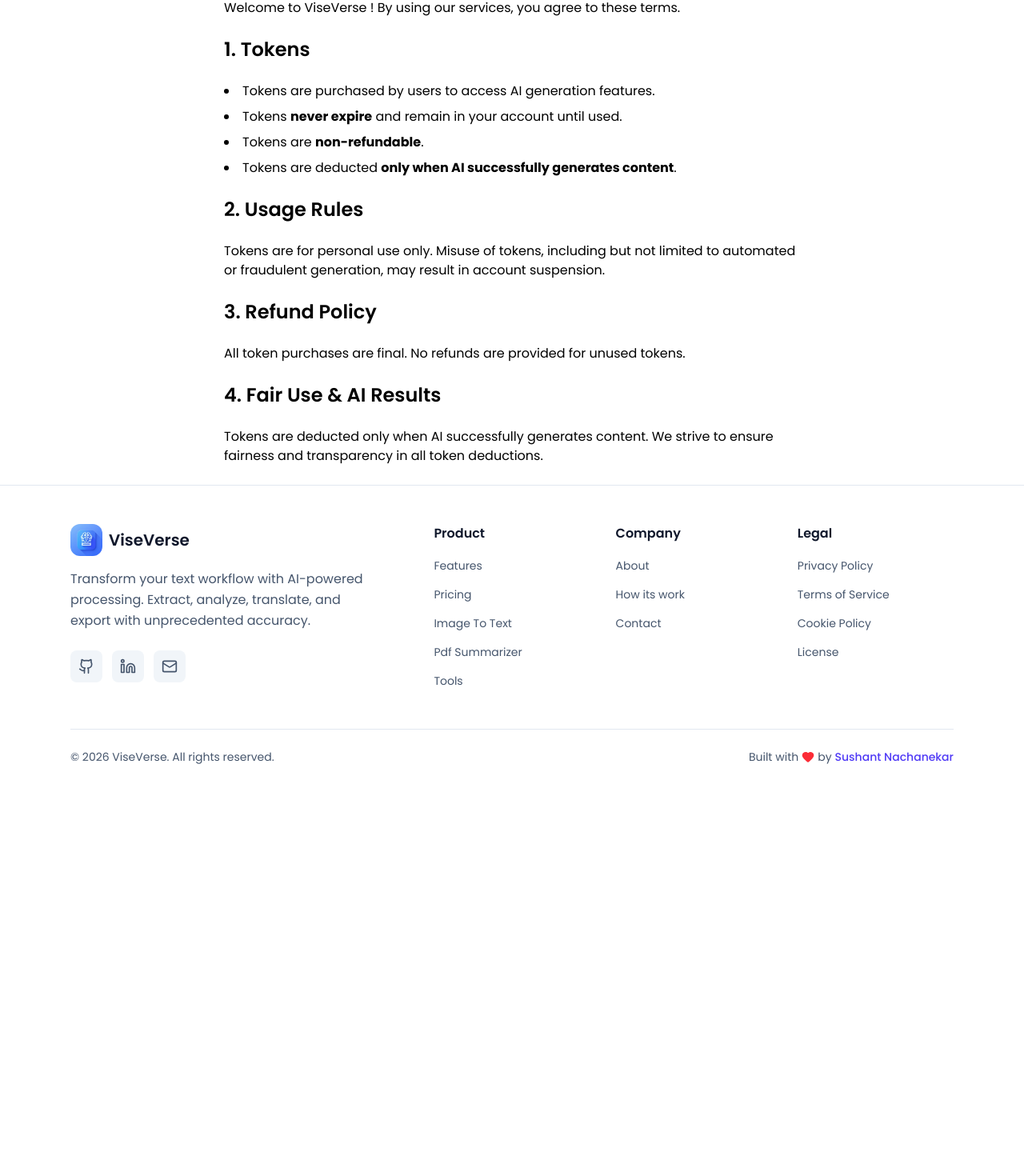
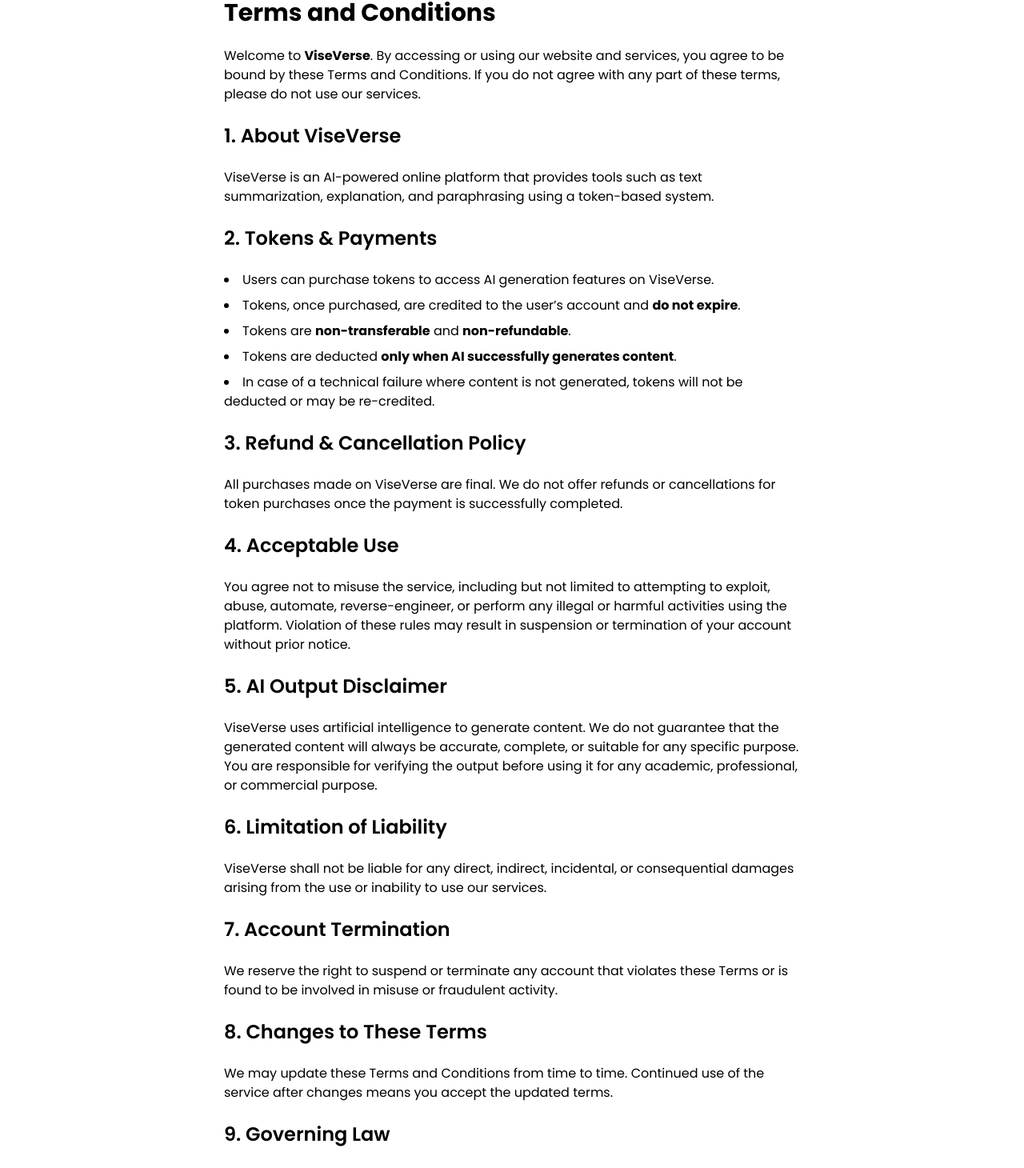
Before and after one commit to DevSushant03/ViseVerse, a Next.js app in the folder client/: page /legal/terms-and-conditions in a window 1280 px wide. Shown: the part 86-1546 px from the top of the page at 80% size. Before the commit the page ends 1066 px from the top, so only its background shows below. Built offline with nearby package versions, Linux system fonts and the light colour scheme; no server answers.

Commit message:
update pages

```diff
--- a/client/src/app/legal/cookies-policy/page.jsx
+++ /dev/null
@@ -1,39 +0,0 @@
-export default function CookiesPolicy() {
-  return (
-    <div className="max-w-3xl mx-auto p-6 space-y-6">
-      <h1 className="text-3xl font-bold">Cookies Policy</h1>
-
-      <p>
-        At ViseVerse, we use cookies to improve your experience on our platform.
-        This Cookies Policy explains what cookies are, how we use them, and your choices.
-      </p>
-
-      <h2 className="text-2xl font-semibold">1. What are Cookies?</h2>
-      <p>
-        Cookies are small text files stored on your device by your browser when you visit
-        a website. They help remember your preferences and improve website functionality.
-      </p>
-
-      <h2 className="text-2xl font-semibold">2. How We Use Cookies</h2>
-      <ul className="list-disc list-inside space-y-2">
-        <li>To maintain your login session and account security.</li>
-        <li>To remember your preferences and settings.</li>
-        <li>To analyze site usage and improve our services.</li>
-        <li>To provide personalized content and AI features based on your activity.</li>
-      </ul>
-
-      <h2 className="text-2xl font-semibold">3. Third-Party Cookies</h2>
-      <p>
-        We may use third-party services like analytics or payment processors (e.g., Razorpay)
-        that place cookies on your device to provide their services.
-      </p>
-
-      <h2 className="text-2xl font-semibold">4. Your Choices</h2>
-      <ul className="list-disc list-inside space-y-2">
-        <li>You can choose to disable cookies in your browser settings, but some features may not work properly.</li>
-        <li>Cookies do not store sensitive personal information like passwords or credit card details.</li>
-      </ul>
-
-    </div>
-  );
-}
--- a/client/src/app/legal/license/page.jsx
+++ /dev/null
@@ -1,41 +0,0 @@
-export default function License() {
-  return (
-    <div className="max-w-3xl mx-auto p-6 space-y-6">
-      <h1 className="text-3xl font-bold">License</h1>
-
-      <p>
-        By using ViseVerse , you are granted a non-exclusive, non-transferable license
-        to access and use the AI generation services.
-      </p>
-
-      <h2 className="text-2xl font-semibold">1. Tokens</h2>
-      <ul className="list-disc list-inside space-y-2">
-        <li>Access to AI generation is via tokens purchased in-app.</li>
-        <li>Tokens <strong>never expire</strong> and remain in your account until used.</li>
-        <li>Tokens are <strong>non-refundable</strong>.</li>
-        <li>Tokens are deducted <strong>only when AI successfully generates content</strong>.</li>
-      </ul>
-
-      <h2 className="text-2xl font-semibold">2. License Scope</h2>
-      <ul className="list-disc list-inside space-y-2">
-        <li>You may use AI-generated content for personal or commercial purposes, depending on your plan.</li>
-        <li>You may not redistribute, resell, or share tokens with others.</li>
-        <li>Modifying, reverse-engineering, or exploiting the platform is prohibited.</li>
-      </ul>
-
-      <h2 className="text-2xl font-semibold">3. Fair Use & Compliance</h2>
-      <p>
-        All users must follow fair use guidelines. Misuse, including automated or fraudulent
-        generation, may result in account suspension or revocation of license.
-      </p>
-
-      <h2 className="text-2xl font-semibold">4. Intellectual Property</h2>
-      <p>
-        AI-generated content is owned by the user once successfully generated, but the
-        underlying platform and algorithms remain the property of [Your App Name].
-      </p>
-
-
-    </div>
-  );
-}
--- a/client/src/app/legal/privacy-policy/page.jsx
+++ b/client/src/app/legal/privacy-policy/page.jsx
@@ -1,43 +1,96 @@
 export const metadata = {
   title: "Privacy Policy – ViseVerse",
-  description: "Read the Privacy Policy of ViseVerse to understand how we collect, use, and protect your data.",
+  description:
+    "Read the Privacy Policy of ViseVerse to understand how we collect, use, and protect your data.",
   robots: { index: false, follow: true },
 };
 
 export default function PrivacyPolicy() {
   return (
-    <div className="max-w-4xl mx-auto p-6">
-      <h1 className="text-3xl font-bold mb-4">Privacy Policy</h1>
+    <div className="max-w-4xl mx-auto p-6 space-y-6">
+      <h1 className="text-3xl font-bold">Privacy Policy</h1>
 
-      <p className="mb-4">
-        At ViseVerse, we respect your privacy and are committed to protecting your personal information.
-        This Privacy Policy explains how we collect, use, and safeguard your data.
+      <p>
+        At <strong>ViseVerse</strong>, we respect your privacy and are committed
+        to protecting your personal information. This Privacy Policy explains
+        how we collect, use, store, and safeguard your information when you use
+        our website and services.
       </p>
 
-      <h2 className="text-xl font-semibold mt-6 mb-2">Information We Collect</h2>
+      <h2 className="text-xl font-semibold">1. Information We Collect</h2>
+      <p>We may collect the following types of information:</p>
+      <ul className="list-disc ml-6">
+        <li>Email address and basic account information</li>
+        <li>Usage data such as pages visited and features used</li>
+        <li>Text or files you upload for processing</li>
+        <li>Payment-related information (processed securely by Razorpay)</li>
+      </ul>
+
+      <h2 className="text-xl font-semibold">2. How We Use Your Information</h2>
+      <ul className="list-disc ml-6">
+        <li>To provide, operate, and improve our services</li>
+        <li>To process payments and manage token purchases</li>
+        <li>To maintain security and prevent fraud or misuse</li>
+        <li>To communicate important service-related updates</li>
+      </ul>
+
+      <h2 className="text-xl font-semibold">
+        3. Payments & Third-Party Services
+      </h2>
       <p>
-        We may collect basic information such as email address, usage data, and uploaded files for
-        processing purposes.
+        All payments on ViseVerse are processed securely through{" "}
+        <strong>Razorpay</strong>. We do not store your card, UPI, or banking
+        details on our servers. We may also use third-party AI service providers
+        to process the content you submit.
       </p>
 
-      <h2 className="text-xl font-semibold mt-6 mb-2">How We Use Your Information</h2>
-      <ul className="list-disc ml-6">
-        <li>To provide and improve our services</li>
-        <li>To maintain security and prevent abuse</li>
-        <li>To communicate important updates</li>
-      </ul>
-
-      <h2 className="text-xl font-semibold mt-6 mb-2">Data Security</h2>
+      <h2 className="text-xl font-semibold">4. Data Storage & Security</h2>
       <p>
-        We take reasonable measures to protect your data, but no method of transmission over the internet is 100% secure.
+        We take reasonable technical and organizational measures to protect your
+        data. However, no method of transmission over the Internet or electronic
+        storage is 100% secure, and we cannot guarantee absolute security.
       </p>
 
-      <h2 className="text-xl font-semibold mt-6 mb-2">Changes</h2>
+      <h2 className="text-xl font-semibold">5. Cookies</h2>
       <p>
-        We may update this policy from time to time. Continued use of ViseVerse means you accept the changes.
+        We may use cookies or similar technologies to improve user experience,
+        analyze usage, and maintain login sessions.
       </p>
 
-      <p className="mt-6">Last updated: January 2026</p>
+      <h2 className="text-xl font-semibold">6. Data Sharing</h2>
+      <p>
+        We do not sell or rent your personal data. Your information may only be
+        shared with trusted third-party services (such as payment gateways or AI
+        providers) strictly for providing the service.
+      </p>
+
+      <h2 className="text-xl font-semibold">7. Your Rights</h2>
+      <p>
+        You may contact us to request access, correction, or deletion of your
+        personal data, subject to legal and operational requirements.
+      </p>
+
+      <h2 className="text-xl font-semibold">8. Changes to This Policy</h2>
+      <p>
+        We may update this Privacy Policy from time to time. Continued use of
+        ViseVerse after changes means you accept the updated policy.
+      </p>
+
+      <h2 className="text-xl font-semibold">9. Governing Law</h2>
+      <p>
+        This Privacy Policy shall be governed by and construed in accordance
+        with the laws of India.
+      </p>
+
+      <h2 className="text-xl font-semibold">10. Contact Information</h2>
+      <p>
+        If you have any questions about this Privacy Policy, you can contact us
+        at:
+        <br />
+        <strong>Email:</strong> mrsushant2005@gmail.com
+      </p>
+
+      <p className="text-sm text-gray-500 pt-4">Last updated: January 2026</p>
     </div>
   );
 }
--- a/client/src/app/legal/terms-and-conditions/page.jsx
+++ b/client/src/app/legal/terms-and-conditions/page.jsx
@@ -1,46 +1,101 @@
 export default function TermsAndConditions() {
   return (
-    <div className="max-w-3xl mx-auto p-6 space-y-6">
+    <div className="max-w-3xl mt-15 mx-auto p-6 space-y-6">
       <h1 className="text-3xl font-bold">Terms and Conditions</h1>
 
       <p>
-        Welcome to ViseVerse ! By using our services, you agree to these
-        terms.
+        Welcome to <strong>ViseVerse</strong>. By accessing or using our website
+        and services, you agree to be bound by these Terms and Conditions. If you
+        do not agree with any part of these terms, please do not use our
+        services.
       </p>
 
-      <h2 className="text-2xl font-semibold">1. Tokens</h2>
+      <h2 className="text-2xl font-semibold">1. About ViseVerse</h2>
+      <p>
+        ViseVerse is an AI-powered online platform that provides tools such as
+        text summarization, explanation, and paraphrasing using a token-based
+        system.
+      </p>
+
+      <h2 className="text-2xl font-semibold">2. Tokens & Payments</h2>
       <ul className="list-disc list-inside space-y-2">
-        <li>Tokens are purchased by users to access AI generation features.</li>
         <li>
-          Tokens <strong>never expire</strong> and remain in your account until
-          used.
+          Users can purchase tokens to access AI generation features on
+          ViseVerse.
         </li>
         <li>
-          Tokens are <strong>non-refundable</strong>.
+          Tokens, once purchased, are credited to the user’s account and{" "}
+          <strong>do not expire</strong>.
         </li>
         <li>
-          Tokens are deducted{" "}
-          <strong>only when AI successfully generates content</strong>.
+          Tokens are <strong>non-transferable</strong> and{" "}
+          <strong>non-refundable</strong>.
+        </li>
+        <li>
+          Tokens are deducted <strong>only when AI successfully generates
+          content</strong>.
+        </li>
+        <li>
+          In case of a technical failure where content is not generated, tokens
+          will not be deducted or may be re-credited.
         </li>
       </ul>
 
-      <h2 className="text-2xl font-semibold">2. Usage Rules</h2>
+      <h2 className="text-2xl font-semibold">3. Refund & Cancellation Policy</h2>
       <p>
-        Tokens are for personal use only. Misuse of tokens, including but not
-        limited to automated or fraudulent generation, may result in account
-        suspension.
+        All purchases made on ViseVerse are final. We do not offer refunds or
+        cancellations for token purchases once the payment is successfully
+        completed.
       </p>
 
-      <h2 className="text-2xl font-semibold">3. Refund Policy</h2>
+      <h2 className="text-2xl font-semibold">4. Acceptable Use</h2>
       <p>
-        All token purchases are final. No refunds are provided for unused
-        tokens.
+        You agree not to misuse the service, including but not limited to
+        attempting to exploit, abuse, automate, reverse-engineer, or perform any
+        illegal or harmful activities using the platform. Violation of these
+        rules may result in suspension or termination of your account without
+        prior notice.
       </p>
 
-      <h2 className="text-2xl font-semibold">4. Fair Use & AI Results</h2>
+      <h2 className="text-2xl font-semibold">5. AI Output Disclaimer</h2>
       <p>
-        Tokens are deducted only when AI successfully generates content. We
-        strive to ensure fairness and transparency in all token deductions.
+        ViseVerse uses artificial intelligence to generate content. We do not
+        guarantee that the generated content will always be accurate, complete,
+        or suitable for any specific purpose. You are responsible for verifying
+        the output before using it for any academic, professional, or commercial
+        purpose.
+      </p>
+
+      <h2 className="text-2xl font-semibold">6. Limitation of Liability</h2>
+      <p>
+        ViseVerse shall not be liable for any direct, indirect, incidental, or
+        consequential damages arising from the use or inability to use our
+        services.
+      </p>
+
+      <h2 className="text-2xl font-semibold">7. Account Termination</h2>
+      <p>
+        We reserve the right to suspend or terminate any account that violates
+        these Terms or is found to be involved in misuse or fraudulent activity.
+      </p>
+
+      <h2 className="text-2xl font-semibold">8. Changes to These Terms</h2>
+      <p>
+        We may update these Terms and Conditions from time to time. Continued
+        use of the service after changes means you accept the updated terms.
+      </p>
+
+      <h2 className="text-2xl font-semibold">9. Governing Law</h2>
+      <p>
+        These Terms shall be governed by and construed in accordance with the
+        laws of India.
+      </p>
+
+      <h2 className="text-2xl font-semibold">10. Contact Information</h2>
+      <p>
+        For any questions regarding these Terms, you can contact us at:
+        <br />
+        <strong>Email:</strong> mrsushant2005@gmail.com
       </p>
     </div>
   );
--- a/client/src/components/Footer.jsx
+++ b/client/src/components/Footer.jsx
@@ -15,13 +15,11 @@
     company: [
       { label: "About", href: "/about" },
       { label: "How its work", href: "/how-its-work" },
-      { label: "Contact", href: "/contact" },
     ],
     legal: [
       { label: "Privacy Policy", href: "/legal/privacy-policy" },
-      { label: "Terms of Service", href: "/legal/terms-and-conditions" },
-      { label: "Cookie Policy", href: "/legal/cookies-policy" },
-      { label: "License", href: "/legal/license" },
+      { label: "Terms and conditions", href: "/legal/terms-and-conditions" },
+      { label: "Contact Us", href: "/contact" },
     ],
   };
 
@@ -87,7 +85,7 @@
 
           {/* Company Links */}
           <div>
-            <h3 className="font-semibold text-slate-900 mb-4">Company</h3>
+            <h3 className="font-semibold text-slate-900 mb-4">Viseverse</h3>
             <ul className="space-y-3">
               {footerLinks.company.map((link, index) => (
                 <li key={index}>
@@ -125,7 +123,7 @@
           <div className="flex flex-col md:flex-row items-center justify-between gap-4">
             {/* Copyright */}
             <p className="text-sm text-slate-600">
-              © {new Date().getFullYear()} ViseVerse. All rights reserved.
+              © {new Date().getFullYear()} ViseVerse. Owned and operated by Sushant Nachanekar..
             </p>
 
             {/* Developer Credit */}
```
